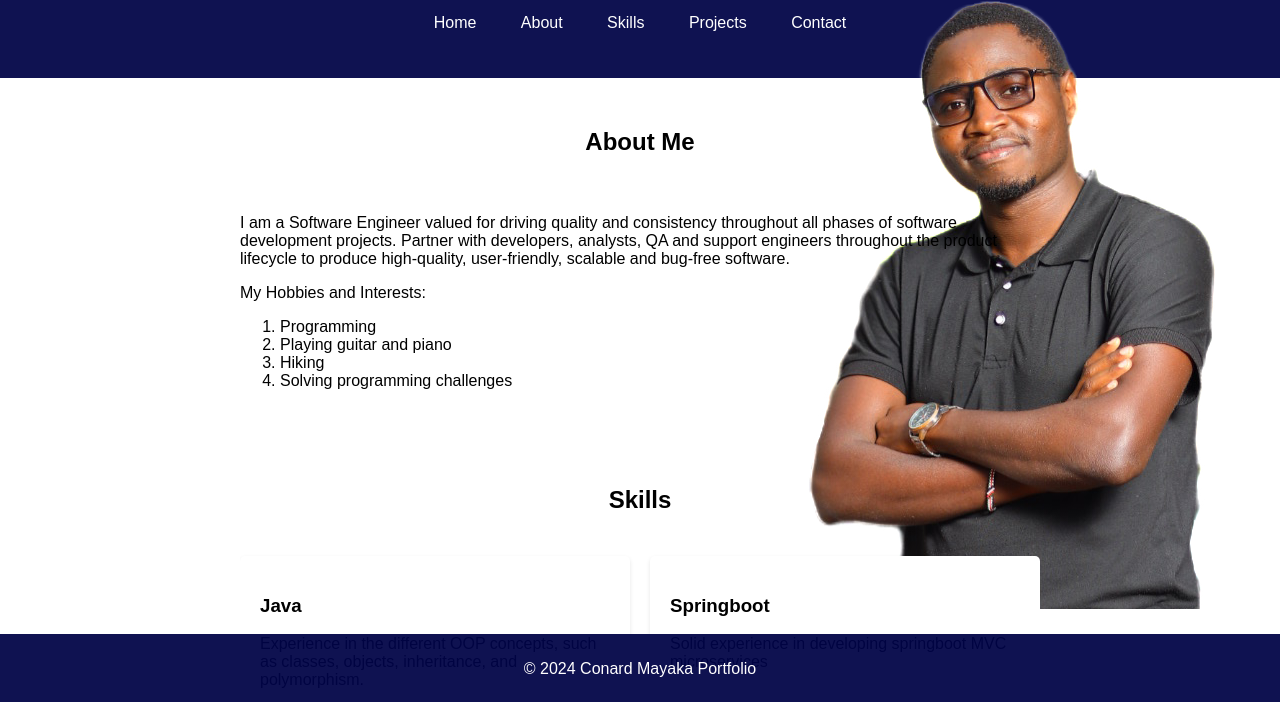
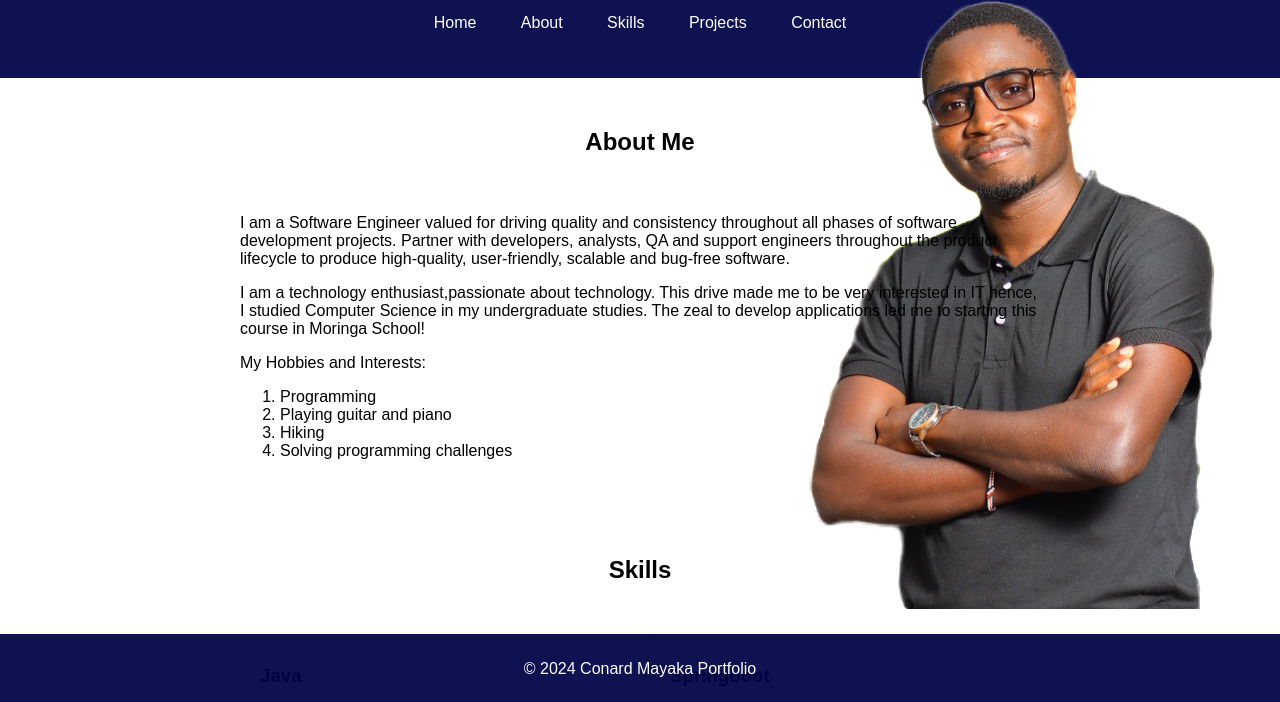
Before and after one commit to mayakaconard/my-portfolio, a plain HTML site: page index.html in a window 1280 px wide. Shown: the part 96-798 px from the top of the page. Drawn offline with Linux system fonts and the light colour scheme.

Commit message:
Added Background information paragraph

```diff
--- a/index.html
+++ b/index.html
@@ -30,7 +30,9 @@
                 development projects. Partner with developers, analysts, QA and support engineers throughout the product
                 lifecycle to produce high-quality, user-friendly, scalable and bug-free software.</p>
 
-
+            <p>I am a technology enthusiast,passionate about technology. This drive made me to be very interested in IT
+                hence, I studied Computer Science in my undergraduate studies.
+                The zeal to develop applications led me to starting this course in Moringa School! </p>
             <p>My Hobbies and Interests:</p>
             <ol>
                 <li>Programming</li>
@@ -77,19 +79,26 @@
             <div class="projects">
                 <div class="project">
                     <h3>Icea Lion Self Service Portal </h3>
-                    <p>Investment self service portal. I handled this project API using NodeJS. Click <a href="https://selfservice.icealion.com/login?returnUrl=%2Fhome" target="_blank">here</a> for more</p>
+                    <p>Investment self service portal. I handled this project API using NodeJS. Click <a
+                            href="https://selfservice.icealion.com/login?returnUrl=%2Fhome" target="_blank">here</a> for
+                        more</p>
                 </div>
                 <div class="project">
                     <h3>Mandera Bursary Management System</h3>
-                    <p>System to award county bursaries. The project was developed using PHP CodeIgniter Framework, Bootstrap, and Javascript.  Click <a href="http://manderabursary.org/" target="_blank">here</a> for more</p>
+                    <p>System to award county bursaries. The project was developed using PHP CodeIgniter Framework,
+                        Bootstrap, and Javascript. Click <a href="http://manderabursary.org/" target="_blank">here</a>
+                        for more</p>
                 </div>
                 <div class="project">
                     <h3>Horizon Library System</h3>
-                    <p>System for publishing and selling exam materials to high schools. The project was developed using PHP CodeIgniter Framework, Bootstrap, and Javascript. Click <a href="https://horizonlibrary.co.ke/" target="_blank">here</a> for more</p>
+                    <p>System for publishing and selling exam materials to high schools. The project was developed using
+                        PHP CodeIgniter Framework, Bootstrap, and Javascript. Click <a
+                            href="https://horizonlibrary.co.ke/" target="_blank">here</a> for more</p>
                 </div>
                 <div class="project">
                     <h3>Codesoft Solutions Ltd Website</h3>
-                    <p>A company Website. The Website was created using Wordpress. Click <a href="https://codesoft.co.ke/" target="_blank">here</a> for more</p>
+                    <p>A company Website. The Website was created using Wordpress. Click <a
+                            href="https://codesoft.co.ke/" target="_blank">here</a> for more</p>
                 </div>
                 <!-- Add more projects as needed -->
             </div>
```
Lines whose indentation alone changed are shown as unchanged.
